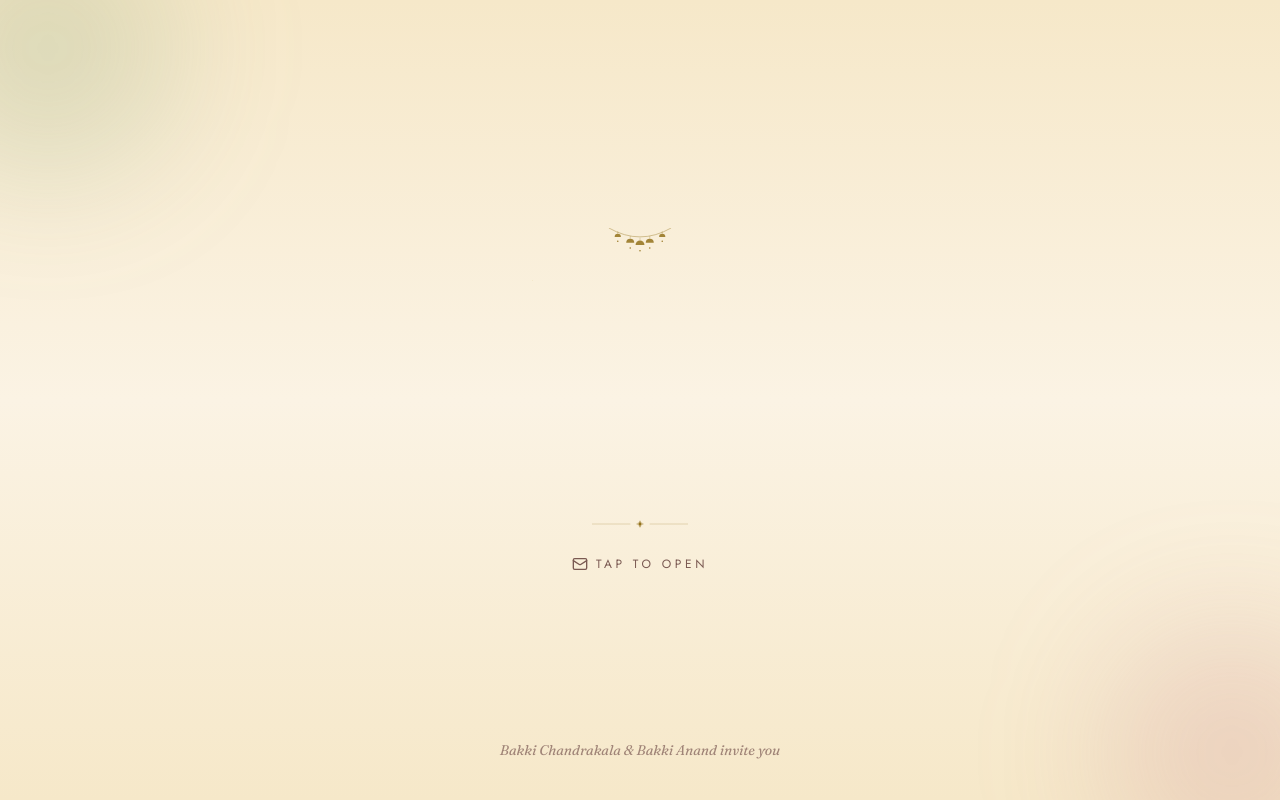
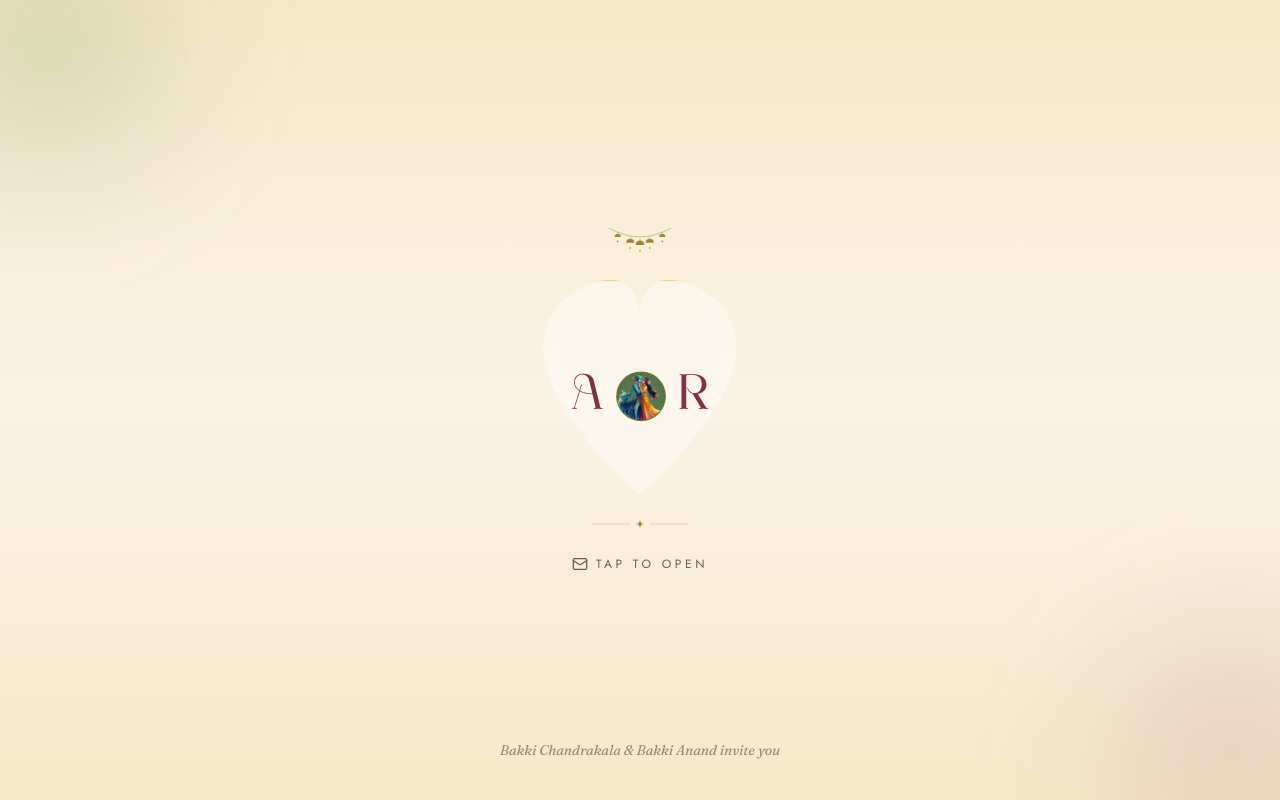
Before and after one commit to prudvirajchinnam/wedding-invite, a Next.js app: page /akhil-ruchitha in a window 1280 px wide. Shown: the top 800 px of the page. Built offline with nearby package versions, Linux system fonts and the light colour scheme; a web font is replaced by a local one.

Commit message:
fix invisible heart monogram (clip-path units bug)

```diff
--- a/components/OpeningGate.tsx
+++ b/components/OpeningGate.tsx
@@ -8,8 +8,11 @@ import { FloralDivider } from "./FloralDivider";
 import { Photo } from "./Photo";
 import { HangingBells } from "./HangingBells";
 
-// Normalized (0-1) heart outline, used as a clip-path so it scales cleanly
-// to whatever size the monogram frame renders at, on any screen.
+// Normalized (0-1) heart outline, applied via an SVG <clipPath> using
+// objectBoundingBox units so it scales correctly to any element size.
+// (CSS clip-path: path() alone interprets coordinates as literal pixels,
+// not fractions — using it directly with 0-1 values clips almost nothing
+// visible, which is why the heart previously disappeared entirely.)
 const HEART_PATH =
   "M0.5,1 C0.5,1 0.05,0.6 0.05,0.32 C0.05,0.12 0.22,0 0.37,0 C0.46,0 0.5,0.08 0.5,0.18 C0.5,0.08 0.54,0 0.63,0 C0.78,0 0.95,0.12 0.95,0.32 C0.95,0.6 0.5,1 0.5,1 Z";
 
@@ -20,6 +23,15 @@ export function OpeningGate({ onOpen }: { onOpen: () => void }) {
       exit={{ opacity: 0, scale: 1.08 }}
       transition={{ duration: 0.8, ease: [0.4, 0.2, 0.2, 1] }}
     >
+      {/* Hidden SVG solely to define the heart clip-path shape, referenced
+          below via clip-path: url(#heart-clip). objectBoundingBox units mean
+          the 0-1 coordinates scale to whatever size the target element is. */}
+      <svg width="0" height="0" className="absolute">
+        <clipPath id="heart-clip" clipPathUnits="objectBoundingBox">
+          <path d={HEART_PATH} />
+        </clipPath>
+      </svg>
+
       <div className="pointer-events-none absolute -left-20 -top-20 h-64 w-64 rounded-full bg-sage/20 blur-3xl" />
       <div className="pointer-events-none absolute -bottom-20 -right-20 h-64 w-64 rounded-full bg-rose/20 blur-3xl" />
 
@@ -50,11 +62,11 @@ export function OpeningGate({ onOpen }: { onOpen: () => void }) {
           {/* heart-shaped frame, filled with the monogram or a photo */}
           <span
             className="absolute inset-0 border border-gold/50 bg-white/40 shadow-sm backdrop-blur-sm"
-            style={{ clipPath: `path('${HEART_PATH}')` }}
+            style={{ clipPath: "url(#heart-clip)" }}
           />
           <span
             className="relative flex h-full w-full items-start justify-center overflow-hidden pt-9 sm:pt-11"
-            style={{ clipPath: `path('${HEART_PATH}')` }}
+            style={{ clipPath: "url(#heart-clip)" }}
           >
             {media.openingPhoto ? (
               <Photo
```
